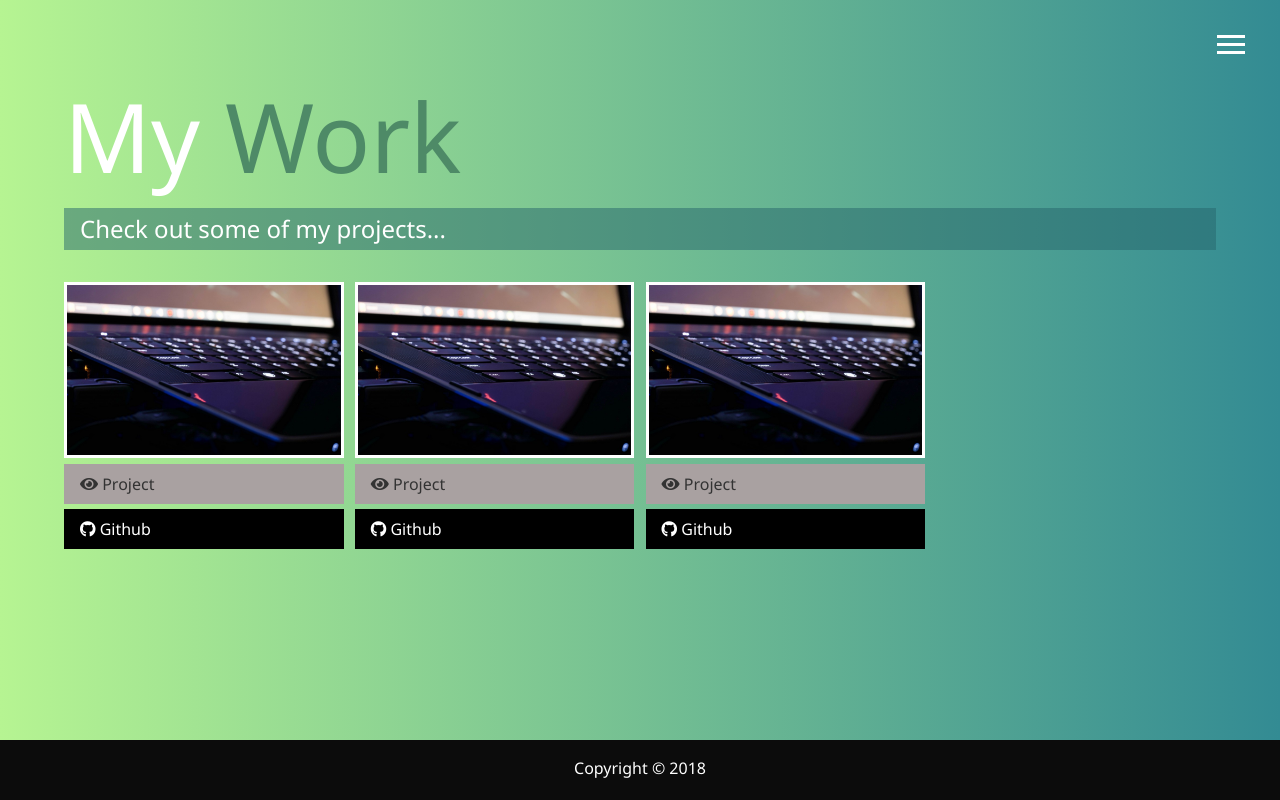
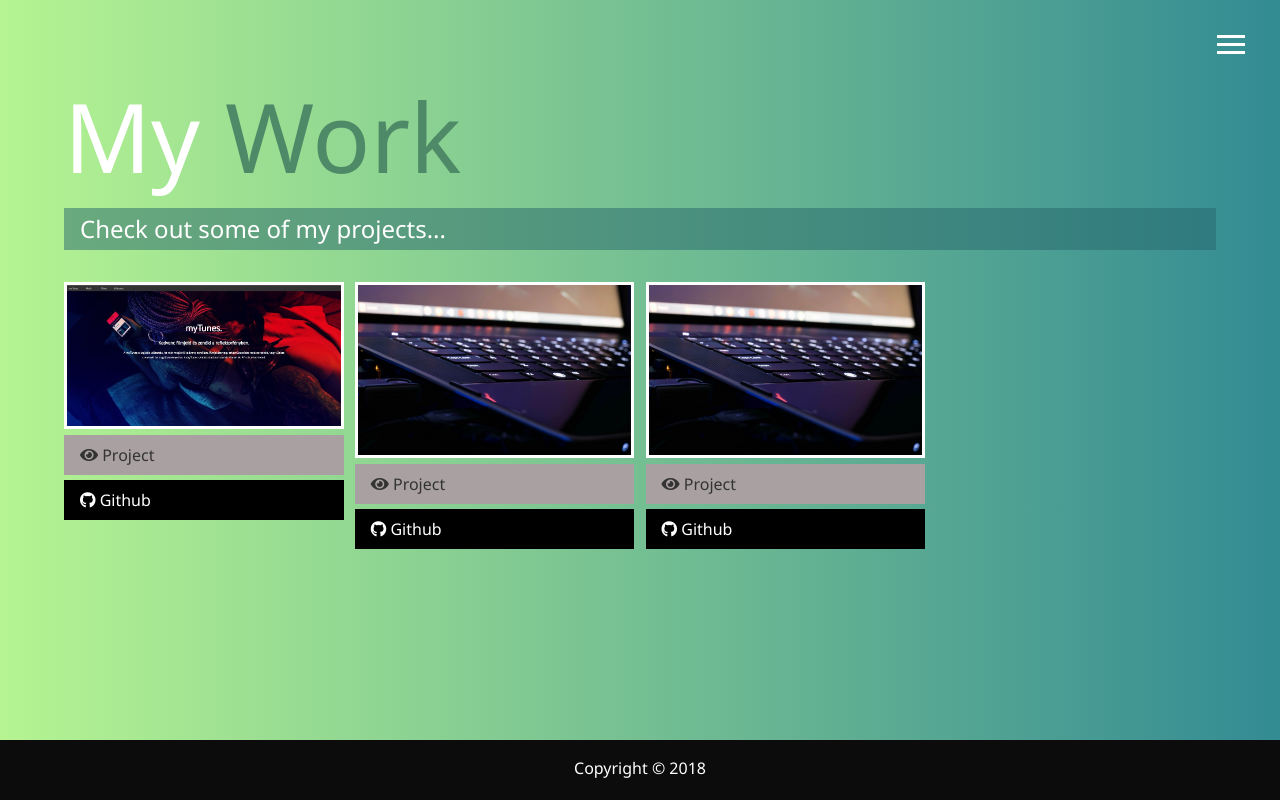
Before and after one commit to gabornagy9206/portfolio, a website: page dist/work.html in a window 1280 px wide. Drawn offline with Linux system fonts and the light colour scheme.

Commit message:
added a webpage

```diff
--- a/dist/work.html
+++ b/dist/work.html
@@ -58,13 +58,13 @@
   </h2>
   <div class="projects">
     <div class="item">
-      <a href="#!">
-        <img src="img/background.jpg" alt="Project">
+      <a href="https://gabornagy9206.github.io/myTunes">
+        <img src="img/mp2.JPG" alt="Project">
       </a>
-      <a href="#" class="btn-light">
+      <a href="https://gabornagy9206.github.io/myTunes" class="btn-light">
         <i class="fas fa-eye"></i> Project
       </a>
-      <a href="#" class="btn-dark">
+      <a href="https://github.com/gabornagy9206/myTunes" class="btn-dark">
         <i class="fab fa-github"></i> Github
       </a>
     </div>
```
Also changed, not shown: dist/img/bananas-512.png (added), dist/img/mp2.JPG (added).
